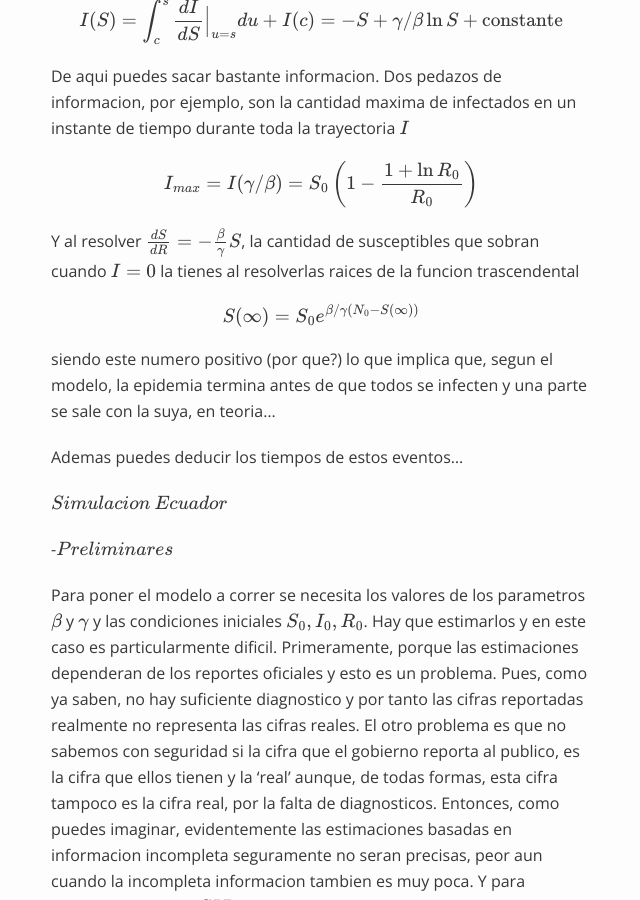
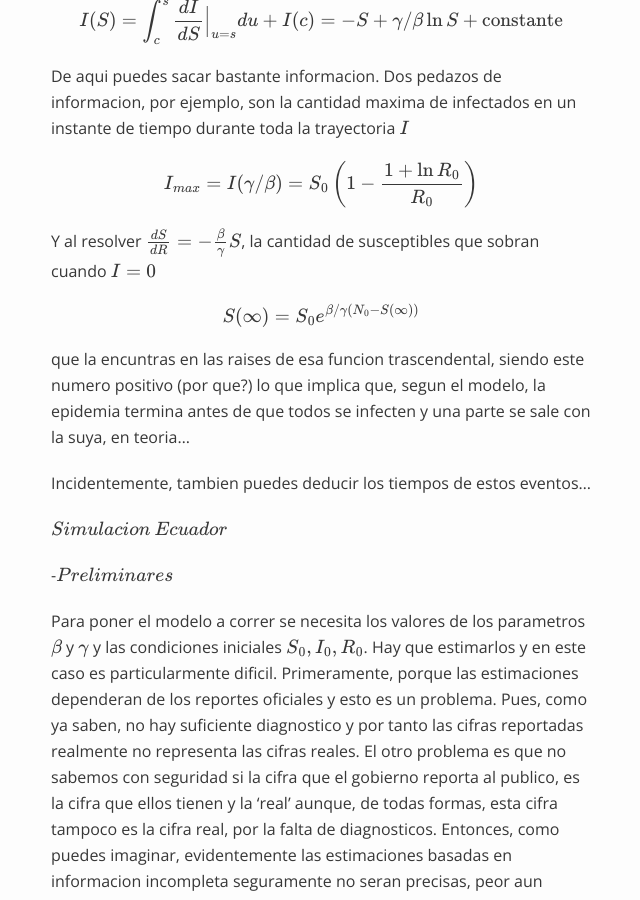
Before and after one commit to Caquita-beep/Caquita-beep.github.io, a Jekyll site: the page built from _posts/2020-03-27-Simulacion-COVID-19-Ecuador-con-modelo-SIR.md, in a window 1280 px wide and 900 px high, scrolled down 4442 px. Shown: the whole window, without its empty margins (319-959 px from the left). Built offline with Jekyll 4.4.1, drawn with Linux system fonts in a browser that asks for light colours; formulas are drawn with MathJax 3; a script that is not in the unit is left out.

Commit message:
Update 2020-03-27-Simulacion-COVID-19-Ecuador-con-modelo-SIR.md

```diff
--- a/_posts/2020-03-27-Simulacion-COVID-19-Ecuador-con-modelo-SIR.md
+++ b/_posts/2020-03-27-Simulacion-COVID-19-Ecuador-con-modelo-SIR.md
@@ -83,13 +83,13 @@ De aqui puedes sacar bastante informacion. Dos pedazos de informacion, por ejemp
 
 $$I_{max} = I(\gamma/\beta) = S_0\left( 1 - \frac{1 + \ln{R_0}}{R_0}\right) $$
 
-Y al resolver $ \frac{dS}{dR} = -\frac{\beta}{\gamma}S$, la cantidad de susceptibles que sobran cuando $I = 0$ la tienes al resolverlas raices de la funcion trascendental
+Y al resolver $ \frac{dS}{dR} = -\frac{\beta}{\gamma}S$, la cantidad de susceptibles que sobran cuando $I = 0$
 
 $$ S(\infty)= S_0e^{\beta/\gamma(N_0 - S(\infty))} $$
 
-siendo este numero positivo (por que?) lo que implica que, segun el modelo, la epidemia termina antes de que todos se infecten y una parte se sale con la suya, en teoria...
+que la encuntras en las raises de esa funcion trascendental, siendo este numero positivo (por que?) lo que implica que, segun el modelo, la epidemia termina antes de que todos se infecten y una parte se sale con la suya, en teoria...
 
-Ademas puedes deducir los tiempos de estos eventos...
+Incidentemente, tambien puedes deducir los tiempos de estos eventos...
 
 $Simulacion$ $Ecuador$
 
```
